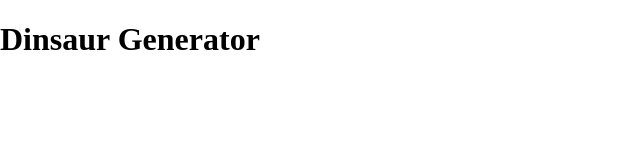
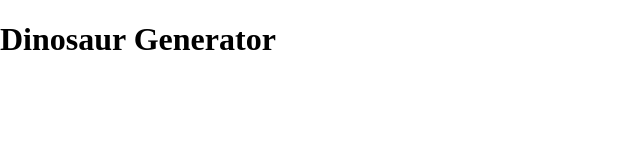
Before and after one commit to Ellezique/Dino_Generator_codealong, a website: page public/index.html in a window 1280 px wide. Shown: the whole page, without its empty margins (0-640 px from the left). Drawn offline with Linux system fonts and the light colour scheme.

Commit message:
Test passed, server runs on port 3000 and script.js loads. Correct title typo in index.html

```diff
--- a/public/index.html
+++ b/public/index.html
@@ -9,7 +9,7 @@
     <link rel="stylesheet" href="style.css" />
 </head>
 <body>
-    <h1>Dinsaur Generator</h1>
+    <h1>Dinosaur Generator</h1>
 
     <script src="script.js"></script>
 </body>
```
